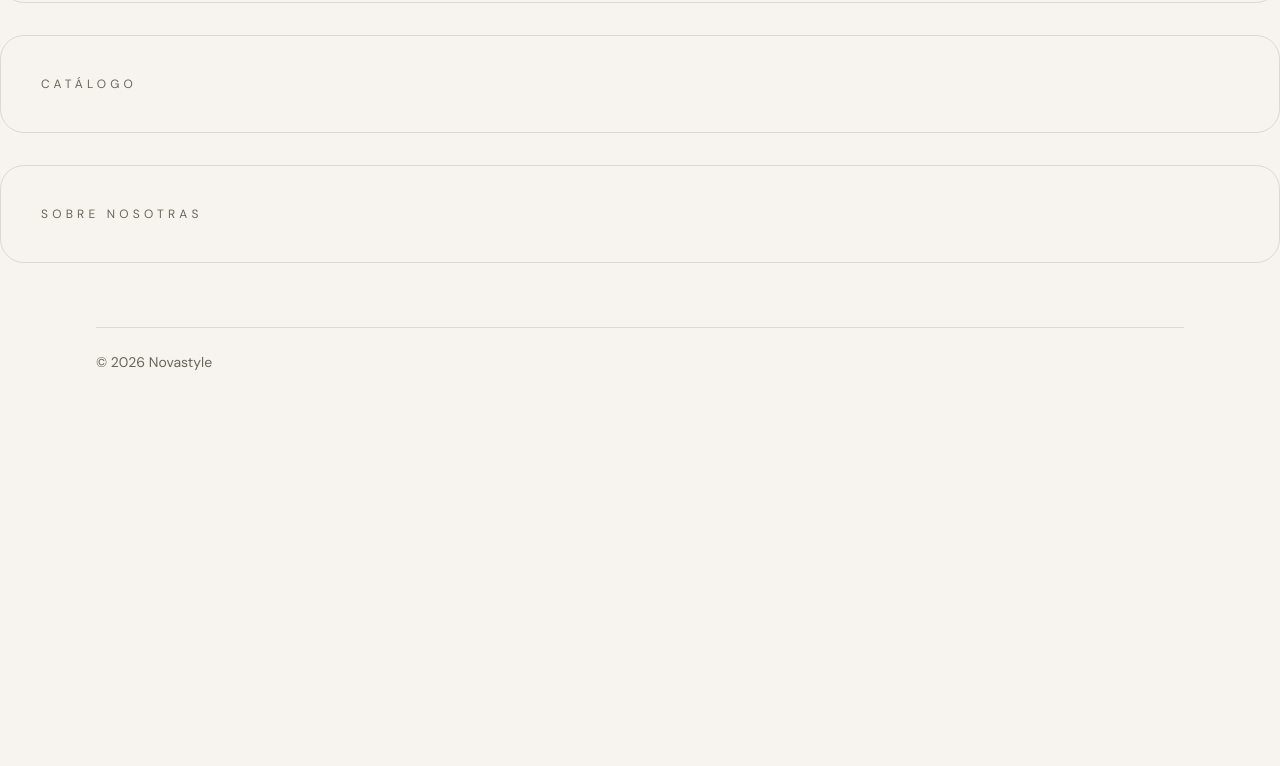
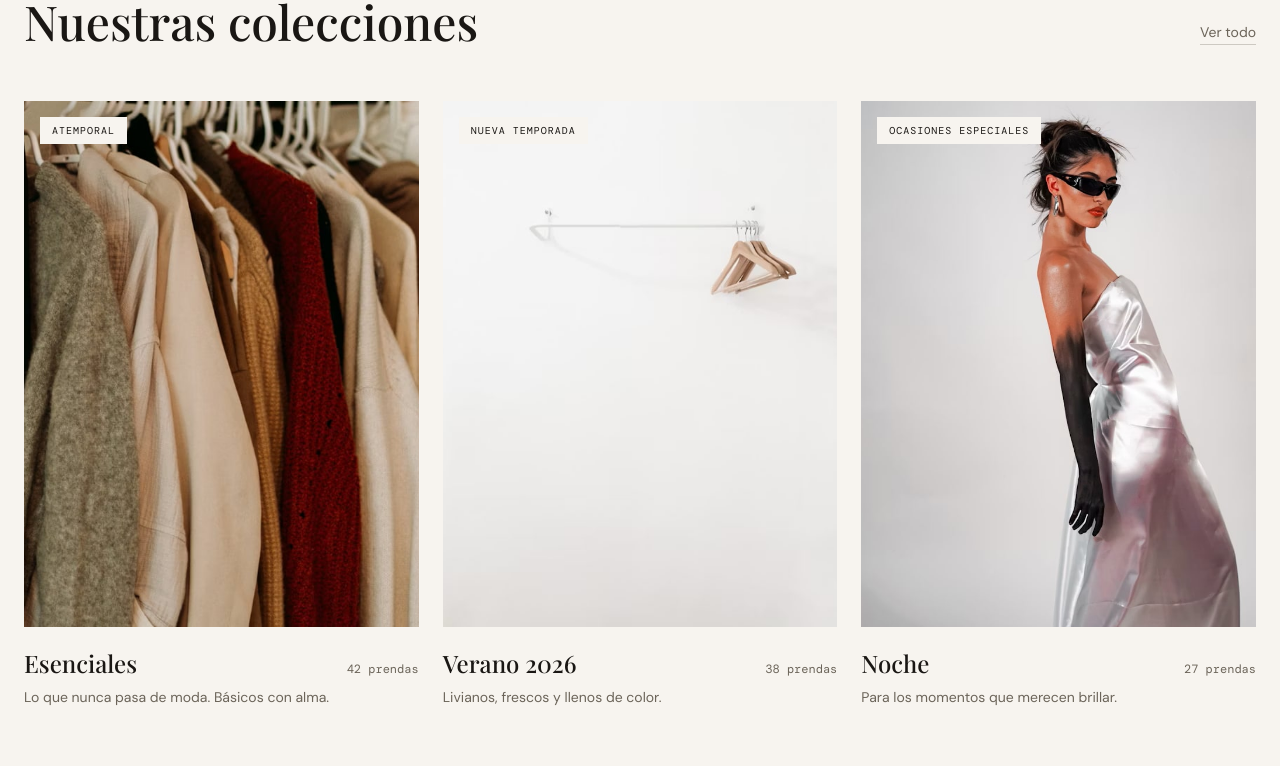
Before and after one commit to biondamd/Landing-Page-Novastyle, a Next.js app: page / in a window 1280 px wide. Shown: the part 1094-1860 px from the top of the page. Before the commit the page ends 1498 px from the top, so only its background shows below. Built offline with nearby package versions, Linux system fonts and the light colour scheme; a web font is replaced by a local one.

Commit message:
feat: HU-07 sección Colecciones con animación al entrar en viewport

```diff
--- a/app/globals.css
+++ b/app/globals.css
@@ -168,6 +168,26 @@ footer[id] {
 }
 
 /*
+ * Reveal: entra al hacerse visible en pantalla (ver components/ui/Reveal.tsx).
+ * Parte oculto y se anima cuando el observador le añade .reveal-visible. Los
+ * dos @media de más abajo lo dejan visible si no hay JS o se pide menos
+ * movimiento, para que el contenido nunca quede atrapado en opacity:0.
+ */
+.reveal {
+  opacity: 0;
+}
+
+.reveal-visible {
+  animation: fade-up 0.7s ease-out both;
+}
+
+@media (scripting: none) {
+  .reveal {
+    opacity: 1;
+  }
+}
+
+/*
  * Quien pide menos movimiento ve el contenido en su posición final, sin
  * desplazamientos ni cinta en bucle.
  */
@@ -177,8 +197,14 @@ footer[id] {
   }
 
   .animate-marquee,
-  .animate-fade-up {
+  .animate-fade-up,
+  .reveal-visible {
     animation: none;
+  }
+
+  /* El contenido de Reveal debe verse aunque no se anime. */
+  .reveal {
+    opacity: 1;
   }
 }
 
--- a/app/page.tsx
+++ b/app/page.tsx
@@ -4,11 +4,15 @@ import Catalog from "@/components/sections/Catalog";
 import Collections from "@/components/sections/Collections";
 import Footer from "@/components/sections/Footer";
 import Hero from "@/components/sections/Hero";
-import { getFeaturedProduct, getProducts } from "@/lib/data";
+import { getCollections, getFeaturedProduct, getProducts } from "@/lib/data";
 
 export default async function Home() {
   // Los datos se leen en el servidor y bajan a los componentes como props.
-  const [products, featured] = await Promise.all([getProducts(), getFeaturedProduct()]);
+  const [products, featured, collections] = await Promise.all([
+    getProducts(),
+    getFeaturedProduct(),
+    getCollections(),
+  ]);
 
   return (
     <>
@@ -17,7 +21,7 @@ export default async function Home() {
           margen interior, porque varias llevan fondo a sangre. */}
       <main>
         <Hero featured={featured} />
-        <Collections />
+        <Collections collections={collections} />
         <Catalog />
         <About />
       </main>
--- a/components/sections/Collections.tsx
+++ b/components/sections/Collections.tsx
@@ -1,8 +1,76 @@
+import Image from "next/image";
 
-export default function Collections() {
+import Reveal from "@/components/ui/Reveal";
+import type { Collection } from "@/lib/types";
+
+type CollectionsProps = {
+  collections: Collection[];
+};
+
+export default function Collections({ collections }: CollectionsProps) {
   return (
-    <section id="colecciones" className="mx-auto my-8 max-w-7xl rounded-3xl border border-border p-8 sm:p-10">
-      <p className="text-xs uppercase tracking-[0.35em] text-muted-foreground">Colecciones</p>
+    <section id="colecciones" className="bg-background px-6 py-24">
+      <div className="mx-auto max-w-7xl">
+        <div className="mb-14 flex items-end justify-between">
+          <div>
+            <span className="mb-3 block font-mono text-xs uppercase tracking-[0.2em] text-accent">
+              Temporadas
+            </span>
+            <h2 className="font-serif text-4xl font-medium text-foreground md:text-5xl">
+              Nuestras colecciones
+            </h2>
+          </div>
+          <a
+            href="#catalogo"
+            className="hidden border-b border-muted-foreground/30 pb-0.5 text-sm text-muted-foreground transition-colors hover:border-foreground hover:text-foreground md:inline-block"
+          >
+            Ver todo
+          </a>
+        </div>
+
+        <div className="grid grid-cols-1 gap-6 md:grid-cols-3">
+          {collections.map((collection, index) => (
+            <Reveal key={collection.id} delay={index * 0.12}>
+              {/* TODO(HU-08): al hacer clic, el catálogo debe filtrarse por esta
+                  colección. Hasta que exista el filtro, solo lleva al catálogo. */}
+              <a
+                href="#catalogo"
+                aria-label={`Ver la colección ${collection.name} en el catálogo`}
+                className="group block"
+              >
+                <div className="relative aspect-[3/4] overflow-hidden bg-muted">
+                  <Image
+                    src={collection.image}
+                    alt={`Prendas de la colección ${collection.name}`}
+                    fill
+                    sizes="(min-width: 768px) 33vw, 100vw"
+                    className="object-cover transition-transform duration-700 group-hover:scale-105"
+                  />
+                  <div
+                    aria-hidden="true"
+                    className="absolute inset-0 bg-foreground/0 transition-colors duration-300 group-hover:bg-foreground/10"
+                  />
+                  <span className="absolute left-4 top-4 bg-background px-3 py-1.5 font-mono text-[10px] uppercase tracking-widest text-foreground">
+                    {collection.tag}
+                  </span>
+                </div>
+
+                <div className="pt-5">
+                  <div className="mb-2 flex items-baseline justify-between gap-4">
+                    <h3 className="font-serif text-2xl font-medium text-foreground">
+                      {collection.name}
+                    </h3>
+                    <span className="shrink-0 font-mono text-xs text-muted-foreground">
+                      {collection.itemCount} prendas
+                    </span>
+                  </div>
+                  <p className="text-sm text-muted-foreground">{collection.description}</p>
+                </div>
+              </a>
+            </Reveal>
+          ))}
+        </div>
+      </div>
     </section>
   );
 }
--- /dev/null
+++ b/components/ui/Reveal.tsx
@@ -0,0 +1,48 @@
+"use client";
+
+import { useEffect, useRef, useState, type ReactNode } from "react";
+
+type RevealProps = {
+  children: ReactNode;
+  /** Retardo de entrada en segundos, para escalonar varios Reveal. */
+  delay?: number;
+  className?: string;
+};
+
+/**
+ * Anima su contenido con un fade-up la primera vez que entra en el viewport, y
+ * solo esa vez. Es un componente cliente para no convertir en cliente a toda la
+ * sección que lo usa. Quien pide menos movimiento ve el contenido ya visible
+ * (resuelto en globals.css con la clase `.reveal`).
+ */
+export default function Reveal({ children, delay = 0, className = "" }: RevealProps) {
+  const ref = useRef<HTMLDivElement>(null);
+  const [visible, setVisible] = useState(false);
+
+  useEffect(() => {
+    const element = ref.current;
+    if (!element) return;
+
+    const observer = new IntersectionObserver(
+      ([entry]) => {
+        if (entry.isIntersecting) {
+          setVisible(true);
+          observer.disconnect(); // Una sola vez.
+        }
+      },
+      { threshold: 0.15 },
+    );
+    observer.observe(element);
+    return () => observer.disconnect();
+  }, []);
+
+  return (
+    <div
+      ref={ref}
+      className={`reveal ${visible ? "reveal-visible" : ""} ${className}`.trim()}
+      style={{ animationDelay: `${delay}s` }}
+    >
+      {children}
+    </div>
+  );
+}
```
